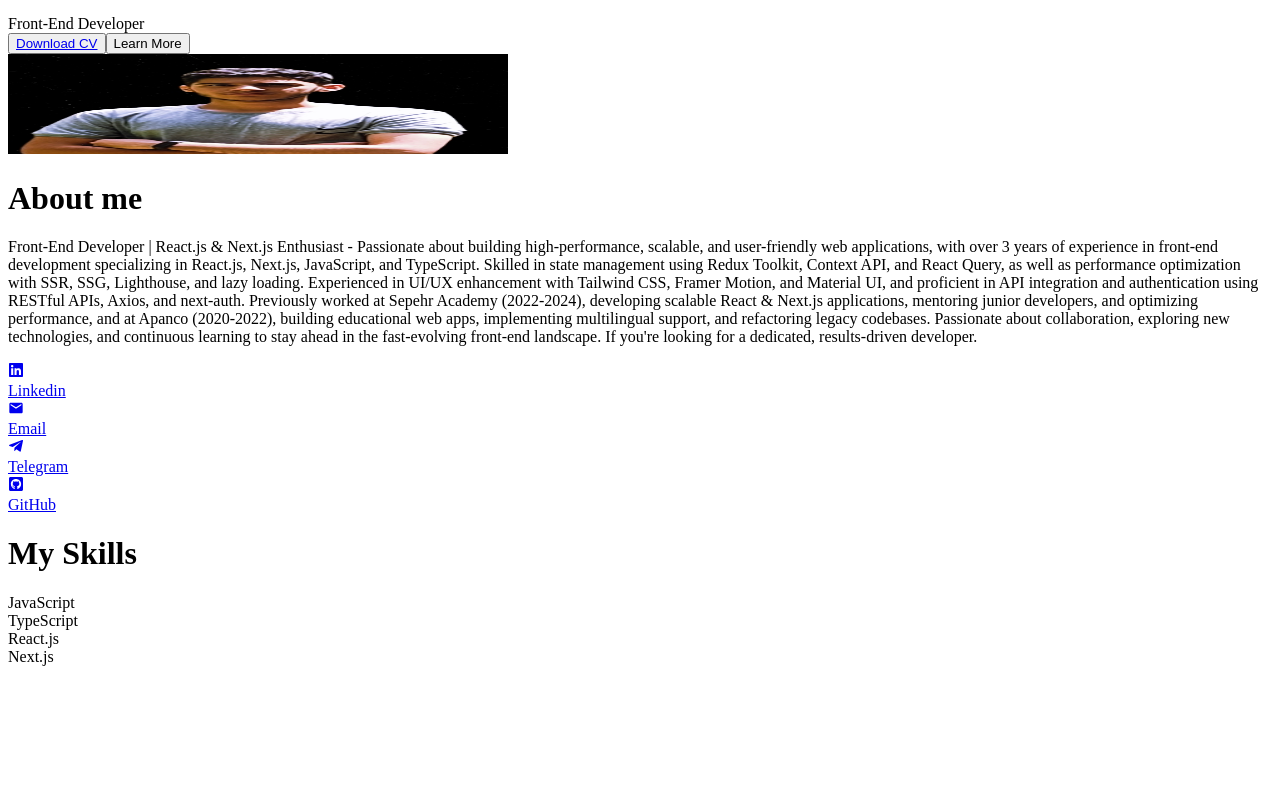
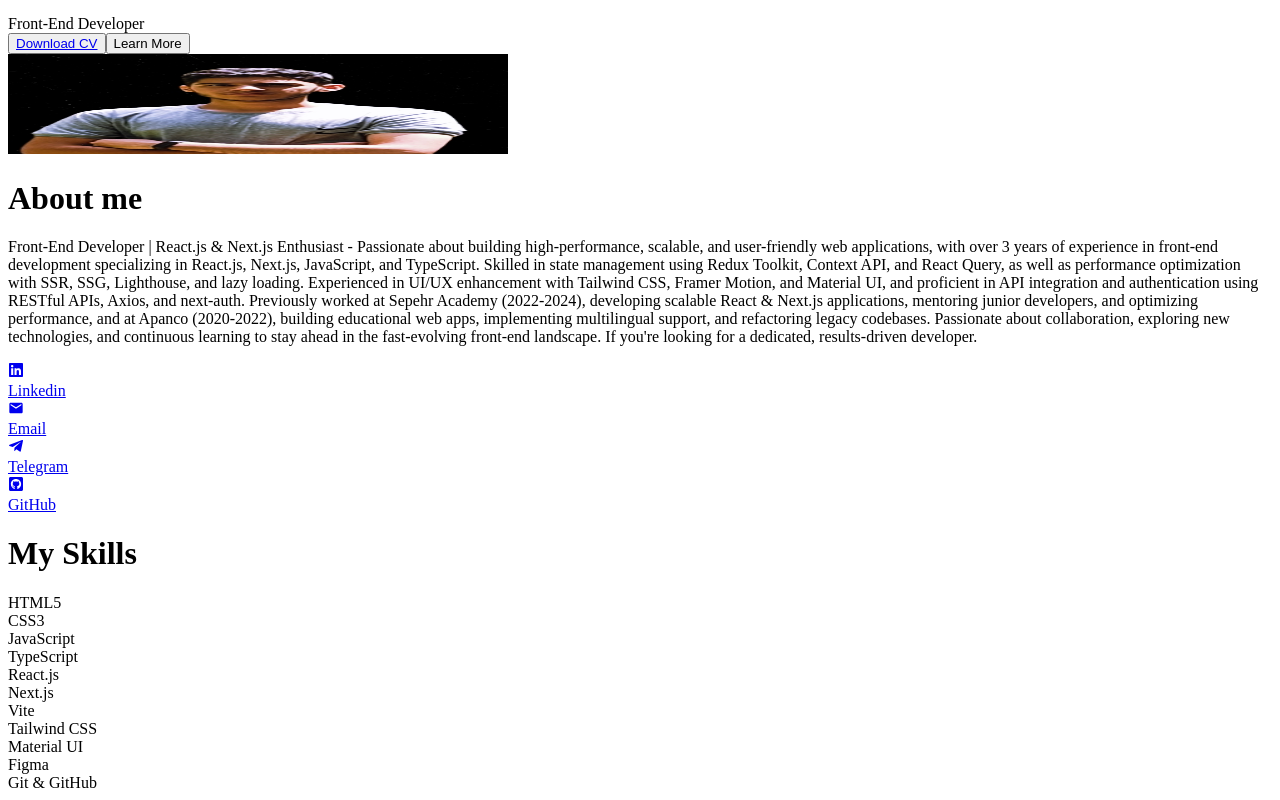
Before and after one commit to MoeinGanji2568/Portfilio_Moein, a Next.js app in the folder my-portfolio/: page / in a window 1280 px wide. Shown: the part 230-1030 px from the top of the page. Before the commit the page ends 904 px from the top, so only its background shows below. Built offline with nearby package versions, Linux system fonts and the light colour scheme.

Commit message:
update: skills section done

```diff
--- a/my-portfolio/src/components/landing/SkillsSection.jsx
+++ b/my-portfolio/src/components/landing/SkillsSection.jsx
@@ -1,17 +1,25 @@
 import CardIcon from "../ui/CardIcon";
 import HeadingText from "../ui/HeadingText";
+import techIcons from "../../utils/icon";
 
 const SkillsSection = () => {
   const skills = [
-    { id: 1, label: "JavaScript", icon: "" },
-    { id: 2, label: "TypeScript", icon: "" },
-    { id: 3, label: "React.js", icon: "" },
-    { id: 4, label: "Next.js", icon: "" },
+    { id: 1, label: "HTML5", icon: techIcons.htmlIcon },
+    { id: 2, label: "CSS3", icon: techIcons.cssIcon },
+    { id: 3, label: "JavaScript", icon: techIcons.jsIcon },
+    { id: 4, label: "TypeScript", icon: techIcons.tsIcon },
+    { id: 5, label: "React.js", icon: techIcons.reactIcon },
+    { id: 6, label: "Next.js", icon: techIcons.nextIcon },
+    { id: 7, label: "Vite", icon: techIcons.viteIcon },
+    { id: 8, label: "Tailwind CSS", icon: techIcons.tailwindIcon },
+    { id: 9, label: "Material UI", icon: techIcons.muiIcon },
+    { id: 10, label: "Figma", icon: techIcons.figmaIcon },
+    { id: 11, label: "Git & GitHub", icon: techIcons.gitIcon },
   ];
   return (
-    <div id="skills" className="my-16 flex flex-col gap-6">
+    <div id="skills" className="holder my-16 flex flex-col gap-10">
       <HeadingText className="text-center">My Skills</HeadingText>
-      <div className="flex justify-center gap-5">
+      <div className="grid grid-cols-12 gap-7">
         {skills.map((value, index) => {
           return <CardIcon value={value} key={index} />;
         })}
```
